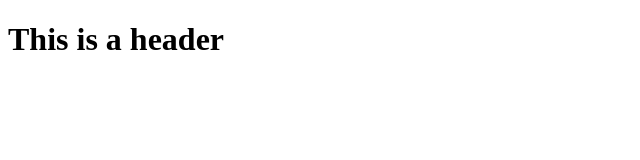
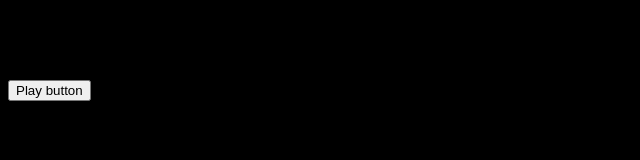
Before and after one commit to BryanValiente/Music_Player, a plain HTML site: page index.html in a window 1280 px wide. Shown: the whole page, without its empty margins (0-640 px from the left). Drawn offline with Linux system fonts and the light colour scheme.

Commit message:
Created a button and styled the background of the body to black

```diff
--- a/index.html
+++ b/index.html
@@ -3,8 +3,12 @@
     <head>
 
     </head>
-    <body>
-        <h1>This is a header</h1>
+    <body style = "background-color: black;">
+        <h1>This is a music player</h1>
+        <button>
+            Play button
+        </button>
+
     </body>
     <style>
 
```
